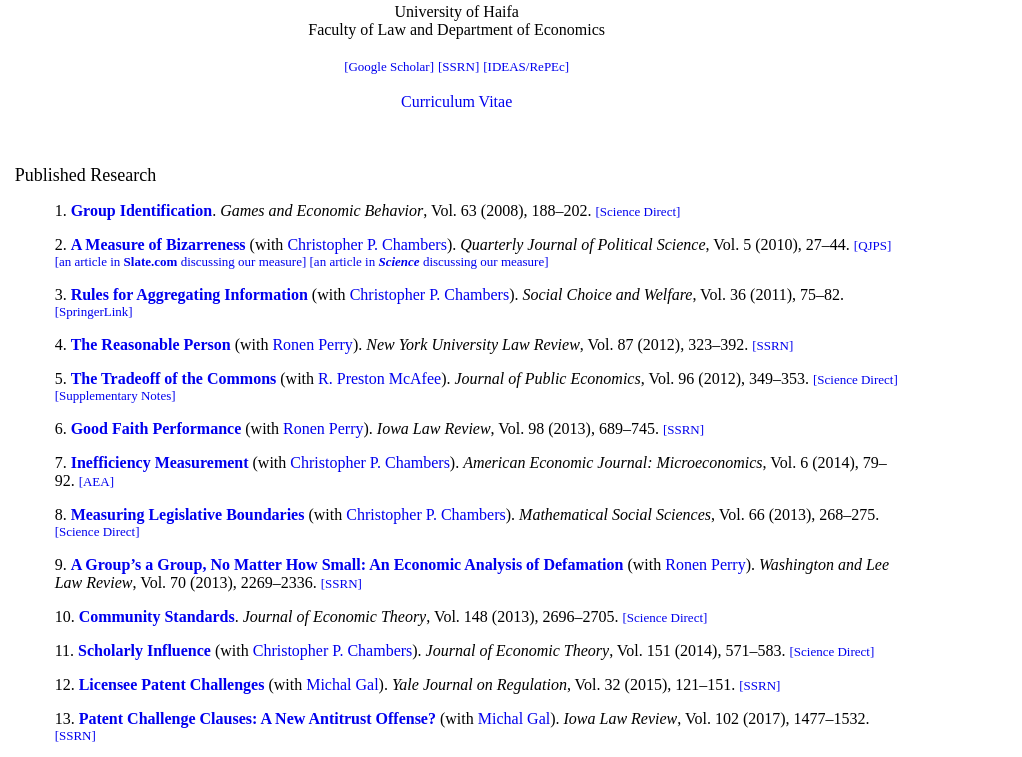
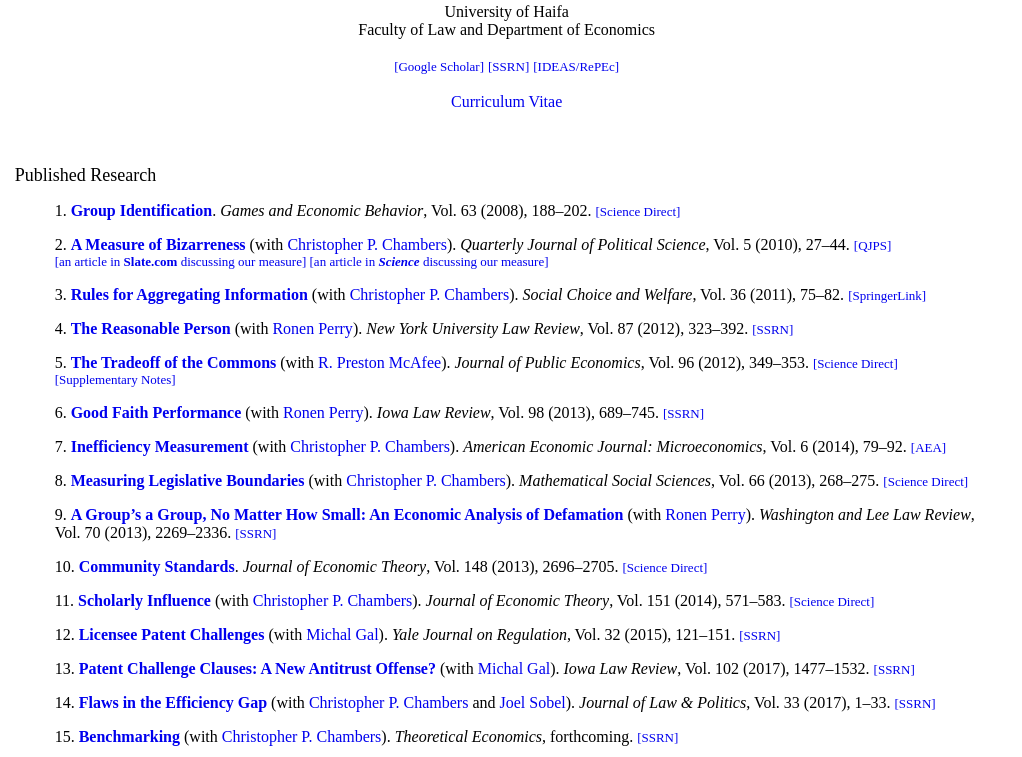
Before and after one commit to alandmiller/alandmiller.github.io, a plain HTML site: page index.htm in a window 1280 px wide. Shown: the part 57-814 px from the top of the page, without its empty margins (0-1022 px from the left). Drawn offline with Linux system fonts and the light colour scheme.

Commit message:
Update index.htm

```diff
--- a/index.htm
+++ b/index.htm
@@ -1,4 +1,4 @@
-<HTML style="max-width:900px;padding:5pt;">
+<HTML style="max-width:1000px;padding:5pt;">
 <HEAD><TITLE>Alan D. Miller</TITLE></HEAD><BODY>
 
 <CENTER><FONT SIZE=+2><B>Alan D. Miller</B></FONT> <BR><BR> University of
```
